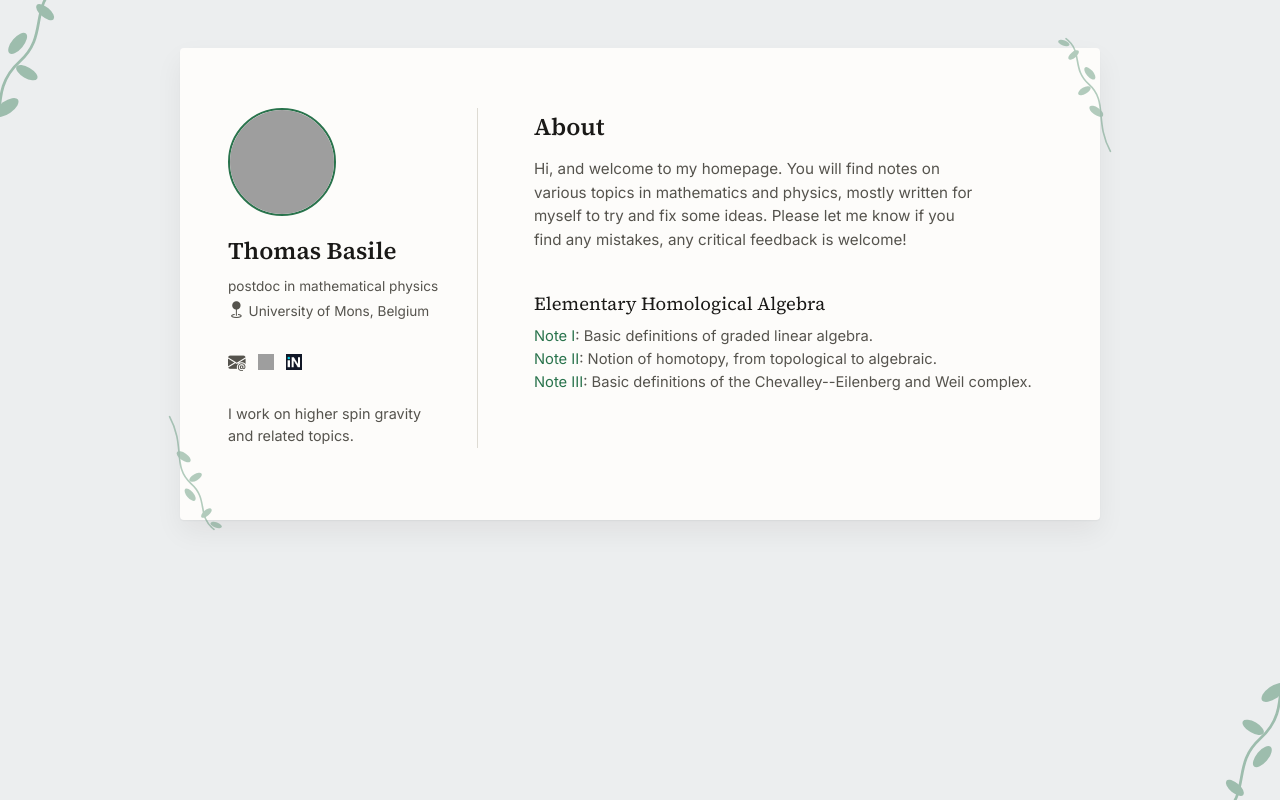
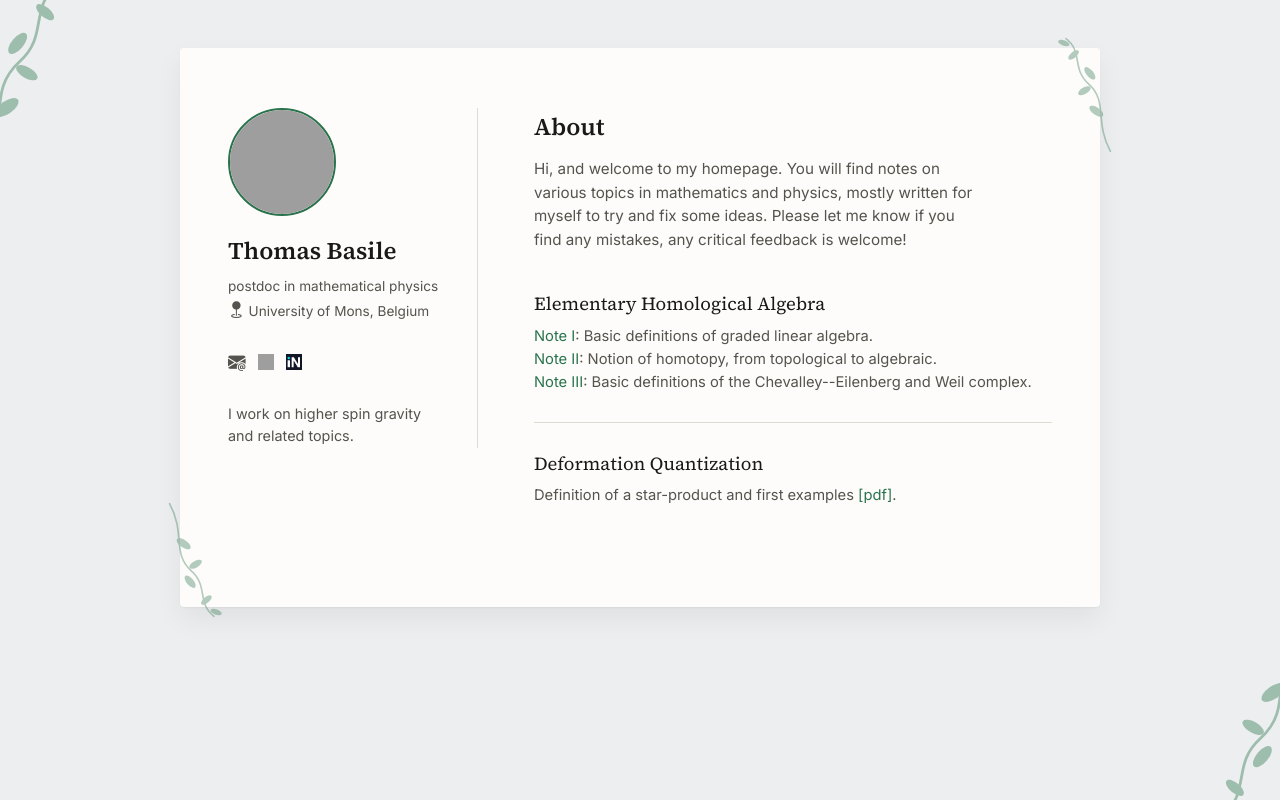
Before and after one commit to thombasile/thombasile.github.io, a plain HTML site: page index.html in a window 1280 px wide. Drawn offline with nearby package versions, Linux system fonts and the light colour scheme; grey boxes are pictures that could not be loaded.

Commit message:
Update index.html

```diff
--- a/index.html
+++ b/index.html
@@ -115,6 +115,13 @@
         </p>
       </li>
 
+      <li class="notes__item">
+        <h3 class="notes__title">Deformation Quantization</h3>
+        <p class="notes__desc">
+          Definition of a star-product and first examples
+          <a href="notes/star-product.pdf" target="_blank">[pdf]</a>.
+        </p>
+      </li>
     </ul>
   </main>
 
```
